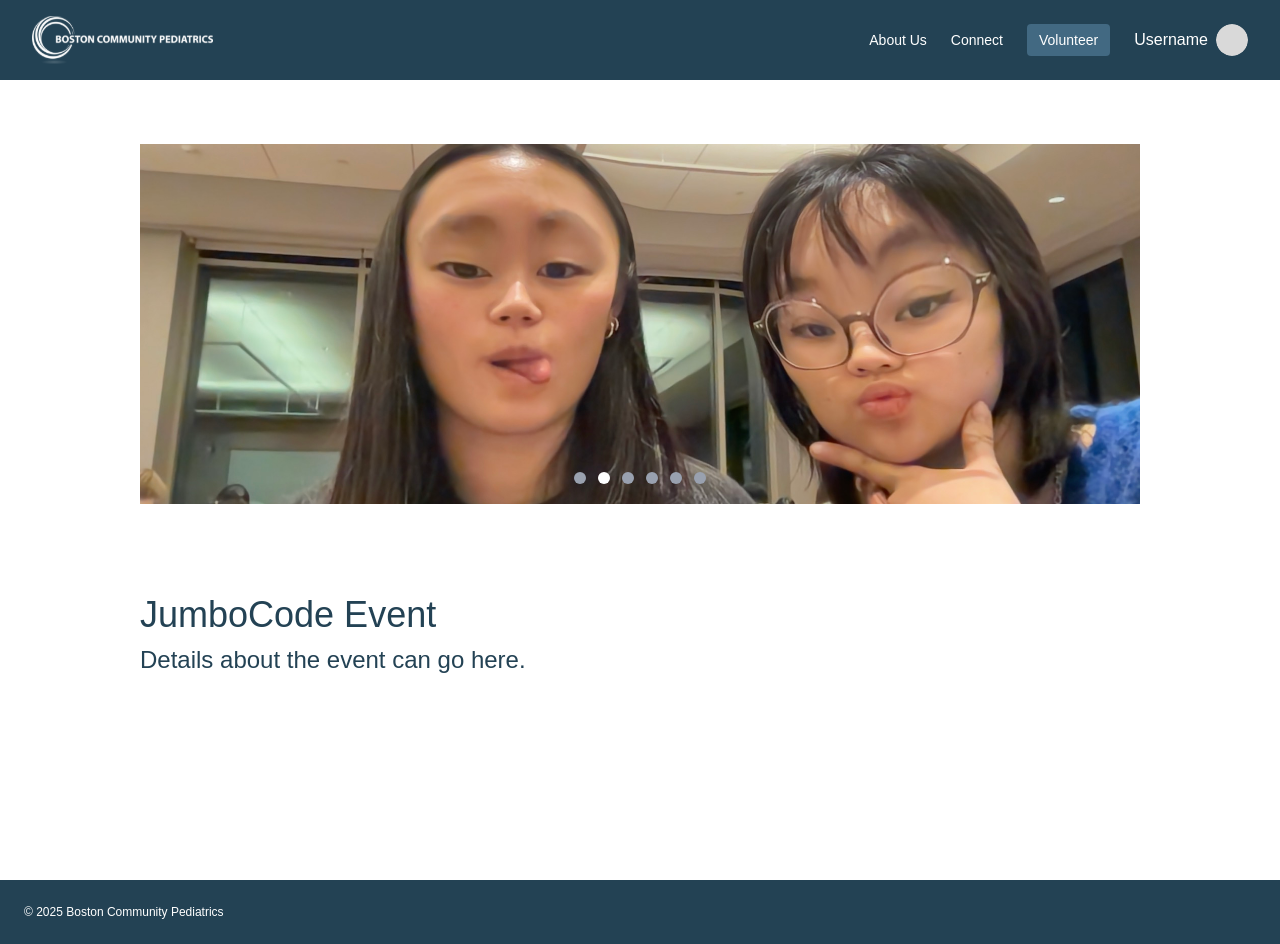
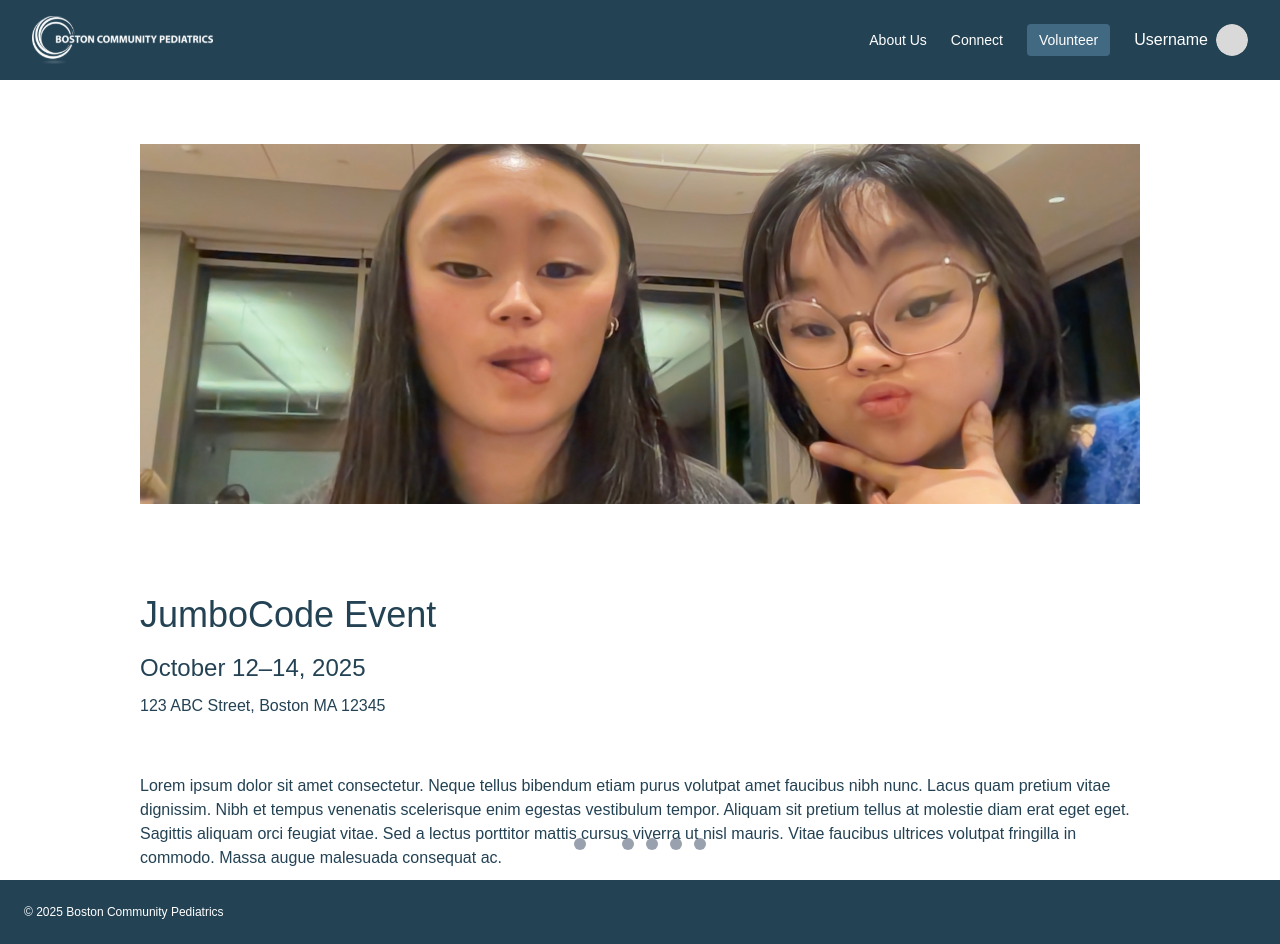
Before and after one commit to JumboCode/boston-community-pediatrics, a Next.js app: page /event/1 in a window 1280 px wide. Built offline with nearby package versions, Linux system fonts and the light colour scheme.

Commit message:
added text

```diff
--- a/src/components/common/Carousel.tsx
+++ b/src/components/common/Carousel.tsx
@@ -39,7 +39,7 @@ const Carousel = () => {
 
   return (
 
-    <div className="relative w-[1000px] h-[360px] mt-[64px]">
+    <div className="relative w-[1000px] min-h-[360px] mt-[64px]">
 
     {/* Slide 1 */}
         <div
@@ -47,7 +47,7 @@ const Carousel = () => {
             className={`absolute inset-0 transition-opacity duration-1000 ease-in-out ${index === 0 ? "opacity-100 z-10" : "opacity-0 pointer-events-none z-0"}`}
             aria-hidden={index !== 0}
         >
-            <div className="relative w-[1000px] h-[360px]">
+            <div className="relative w-full h-[360px]">
                 <Image src={image1} alt="Slide 1" fill className="object-cover" />
             </div>
         </div>
@@ -58,7 +58,7 @@ const Carousel = () => {
             className={`absolute inset-0 transition-opacity duration-1000 ease-in-out ${index === 1 ? "opacity-100 z-10" : "opacity-0 pointer-events-none z-0"}`}
             aria-hidden={index !== 1}
         >
-            <div className="relative w-full h-full">
+            <div className="relative w-full h-[360px]">
                 <Image src={image2} alt="Slide 2" fill className="object-cover" />
             </div>
         </div>
@@ -69,7 +69,7 @@ const Carousel = () => {
             className={`absolute inset-0 transition-opacity duration-1000 ease-in-out ${index === 2 ? "opacity-100 z-10" : "opacity-0 pointer-events-none z-0"}`}
             aria-hidden={index !== 2}
         >
-            <div className="relative w-full h-full">
+            <div className="relative w-full h-[360px]">
                 <Image src={image3} alt="Slide 3" fill className="object-cover" />
             </div>
         </div>
@@ -80,7 +80,7 @@ const Carousel = () => {
             className={`absolute inset-0 transition-opacity duration-1000 ease-in-out ${index === 3 ? "opacity-100 z-10" : "opacity-0 pointer-events-none z-0"}`}
             aria-hidden={index !== 3}
         >
-            <div className="relative w-full h-full">
+            <div className="relative w-full h-[360px]">
                 <Image src={image4} alt="Slide 4" fill className="object-cover" />
             </div>
         </div>
@@ -91,7 +91,7 @@ const Carousel = () => {
             className={`absolute inset-0 transition-opacity duration-1000 ease-in-out ${index === 4 ? "opacity-100 z-10" : "opacity-0 pointer-events-none z-0"}`}
             aria-hidden={index !== 4}
         >
-            <div className="relative w-full h-full flex-shrink-0 relative">
+            <div className="relative w-full h-[360px] flex-shrink-0 relative">
                 <Image src={image5} alt="Slide 5" fill className="object-cover" />
             </div>
         </div>
@@ -102,7 +102,7 @@ const Carousel = () => {
             className={`absolute inset-0 transition-opacity duration-1000 ease-in-out ${index === 5 ? "opacity-100 z-10" : "opacity-0 pointer-events-none z-0"}`}
             aria-hidden={index !== 5}
         >
-            <div className="relative w-full h-full flex-shrink-0 relative">
+            <div className="relative w-full h-[360px] flex-shrink-0 relative">
                 <Image src={image6} alt="Slide 6" fill className="object-cover" />
             </div>
         </div>
@@ -175,7 +175,15 @@ const Carousel = () => {
 
     <div className="relative z-30 mt-[444px] w-[486px]">
         <h2 className="text-[#234254] text-[36px]">JumboCode Event</h2>
-        <p className="text-[#234254] text-[24px]">Details about the event can go here.</p>
+    </div>
+    <div className="relative z-30 mt-[8px] w-[486px]">
+        <h2 className="text-[#234254] text-[24px]">October 12–14, 2025</h2>
+    </div>
+    <div className="relative z-30 mt-[8px] w-[486px]">
+        <h2 className="text-[#234254] text-[16px]">123 ABC Street, Boston MA 12345</h2>
+    </div>
+    <div className="relative z-30 mt-[56px] w-[996px]">
+        <h2 className="text-[#234254] text-[16px]">Lorem ipsum dolor sit amet consectetur. Neque tellus bibendum etiam purus volutpat amet faucibus nibh nunc. Lacus quam pretium vitae dignissim. Nibh et tempus venenatis scelerisque enim egestas vestibulum tempor. Aliquam sit pretium tellus at molestie diam erat eget eget. Sagittis aliquam orci feugiat vitae. Sed a lectus porttitor mattis cursus viverra ut nisl mauris. Vitae faucibus ultrices volutpat fringilla in commodo. Massa augue malesuada consequat ac.</h2>
     </div>
 
     </div>
```
